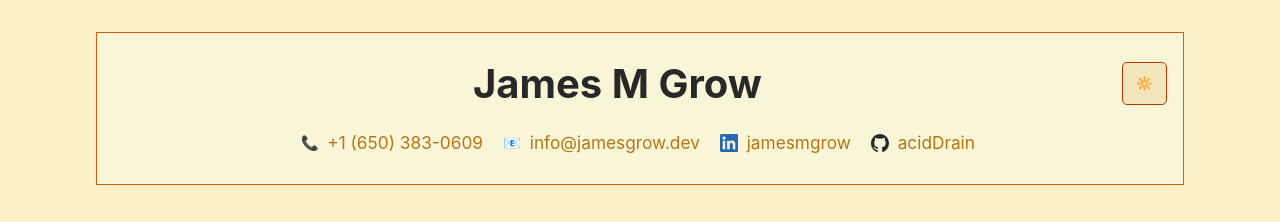
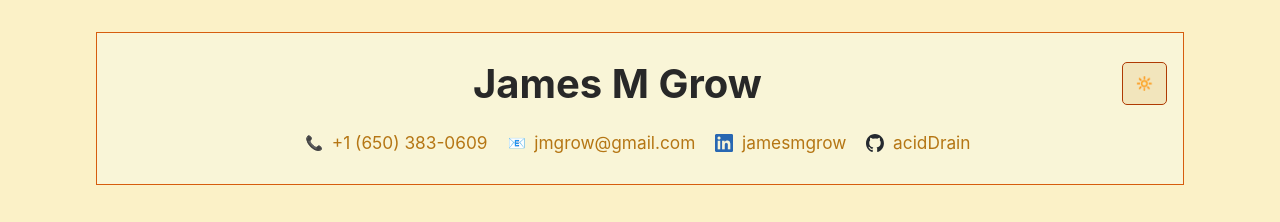
Before and after one commit to acidDrain/resume.jamesgrow.dev, a React app: page / in a window 1280 px wide. Shown: the top 222 px of the page. Built offline with nearby package versions, Linux system fonts and the light colour scheme.

Commit message:
Edit contact header to use gmail instead of using custom email domain.

```diff
--- a/src/App.js
+++ b/src/App.js
@@ -95,7 +95,7 @@ function App() {
           <ContactCard
             name="James M Grow"
             phone="+1 (650) 383-0609"
-            email="info@jamesgrow.dev"
+            email="jmgrow@gmail.com"
             linkedInUsername="jamesmgrow"
             github="acidDrain"
             activeTheme={currentTheme}
```
